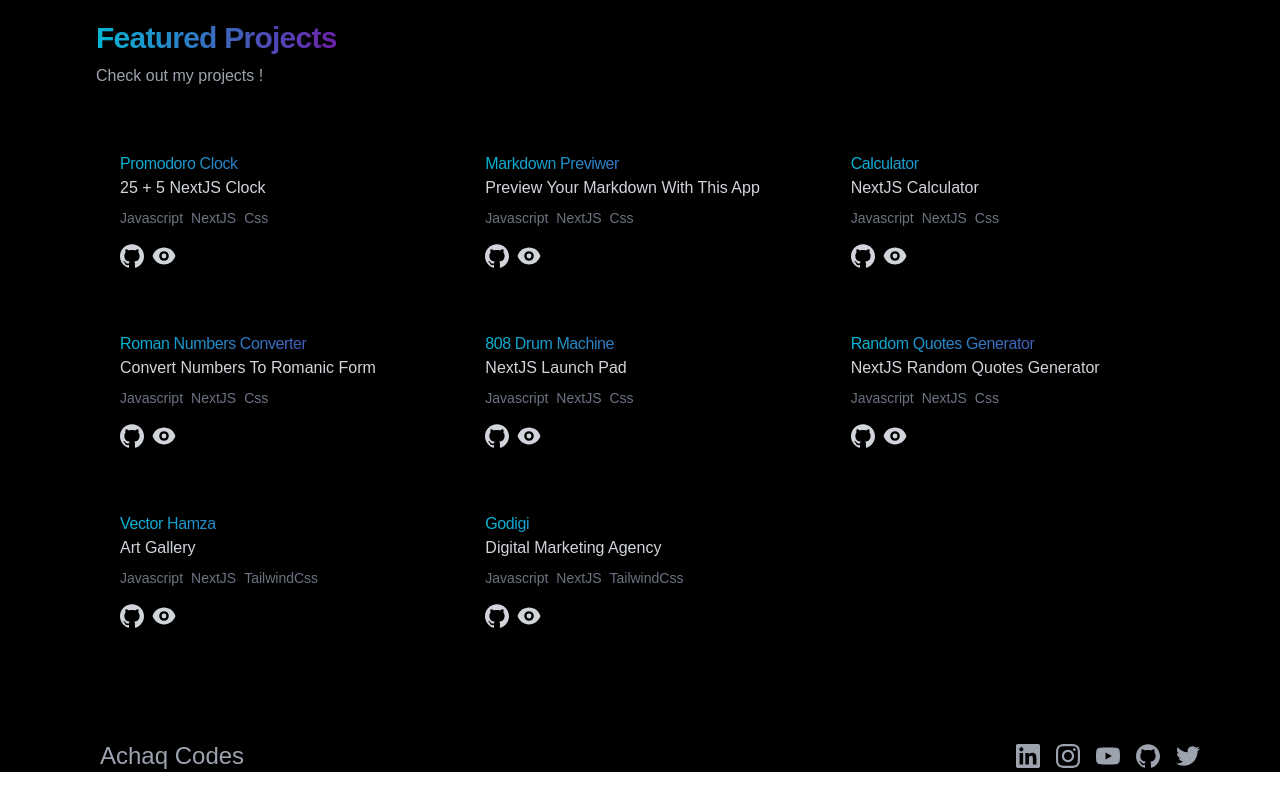
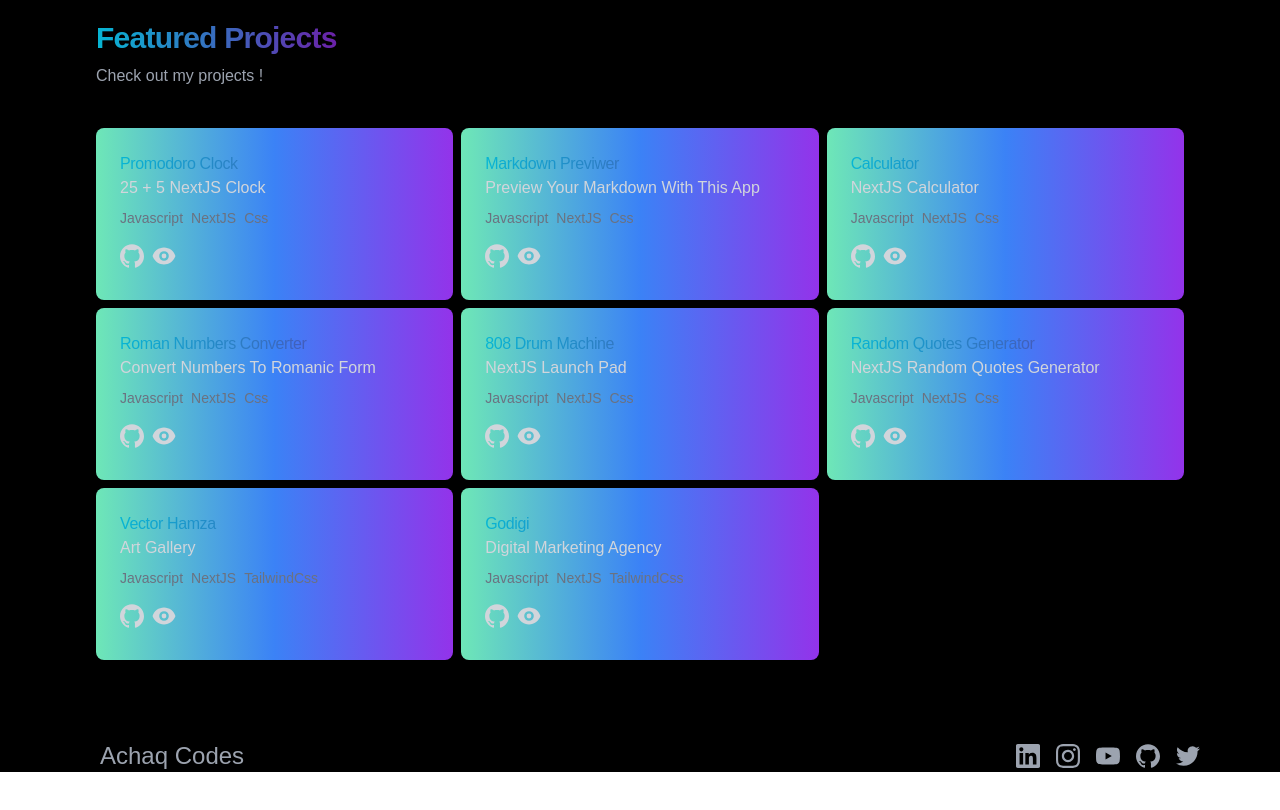
Before and after one commit to triyanox/achaq.codes, a Next.js app: page / in a window 1280 px wide. Shown: the part 1520-2330 px from the top of the page. Built offline with nearby package versions, Linux system fonts and the light colour scheme.

Commit message:
Update ProjectsList.js

```diff
--- a/components/ProjectsList.js
+++ b/components/ProjectsList.js
@@ -38,7 +38,7 @@ function Projects() {
               }}
               className="flex w-full justify-center items-center "
             >
-              <div className=" p-6 max-w-sm w-full h-25 rounded-lg">
+              <div className=" p-6 max-w-sm w-full h-25 rounded-lg p-1  bg-gradient-to-r p-1 from-[#6EE7B7] via-[#3B82F6] to-[#9333EA]">
                 <h1 className="text-md  tracking-tight  bg-gradient-to-r from-cyan-500 to-purple-800 top-0 text-transparent bg-clip-text">
                   {project.title}{" "}
                 </h1>
```
